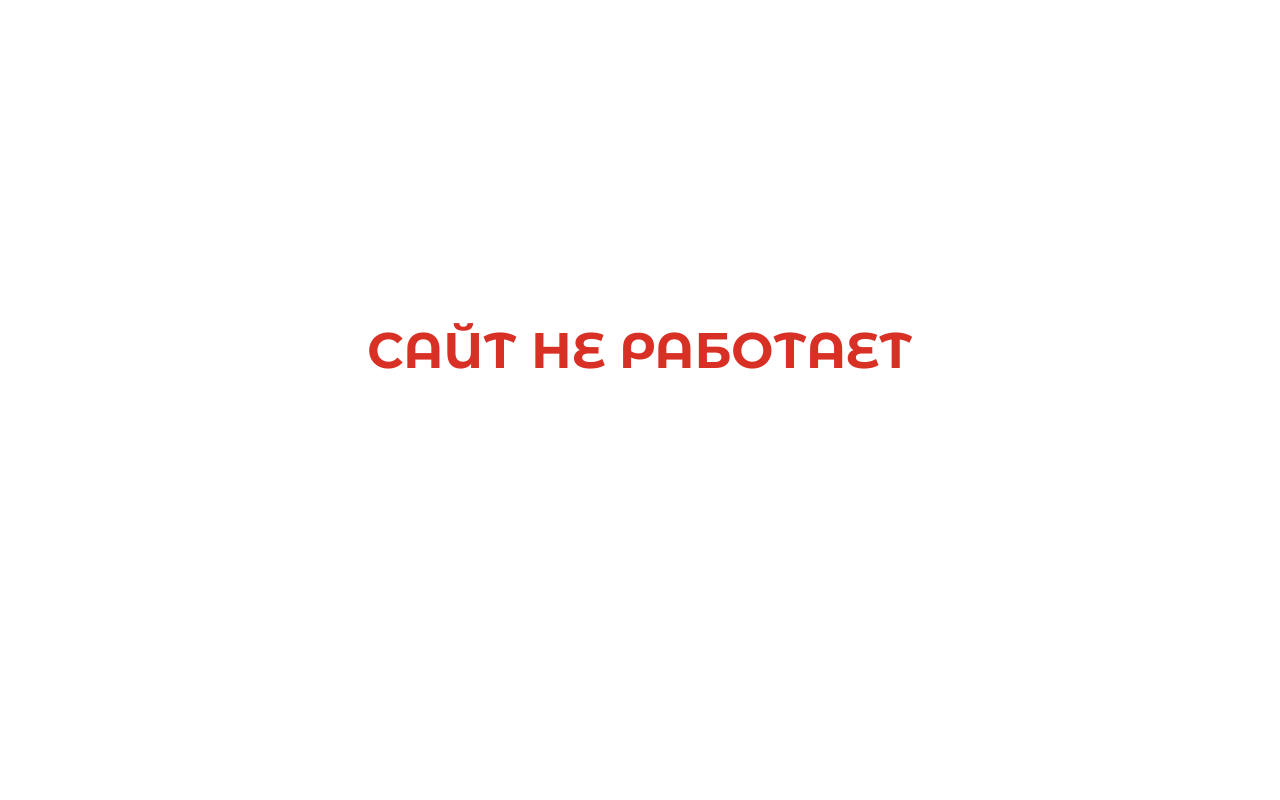
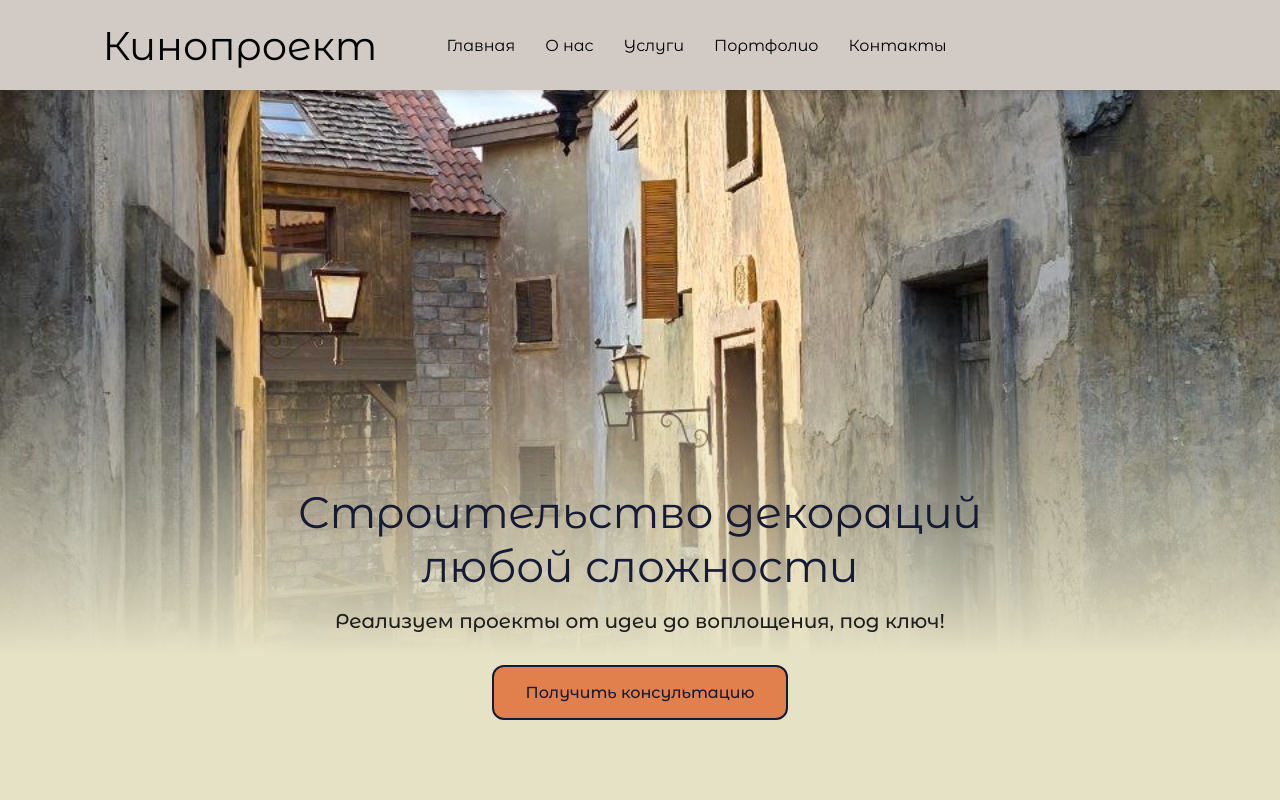
Before and after one commit to AkbarAckerman/movie-decor-site, a React (Create React App) app: page / in a window 1280 px wide. Shown: the top 800 px of the page. Built offline with nearby package versions, Linux system fonts and the light colour scheme; a web font is replaced by a local one.

Commit message:
return code

```diff
--- a/src/App.js
+++ b/src/App.js
@@ -10,15 +10,15 @@ import './App.css';
 function App() {
   return (
     <div className="App">
-      <h1 className='error'>САЙТ НЕ РАБОТАЕТ</h1>
-      {/*
+      {/* <h1 className='error'>САЙТ НЕ РАБОТАЕТ</h1> */}
+
       <Navbar />
       <Home />
       <AboutUs/>
       <Services />
       <Portfolio />
       <Contacts />
-      */}
+
     </div>
   );
 }
```
